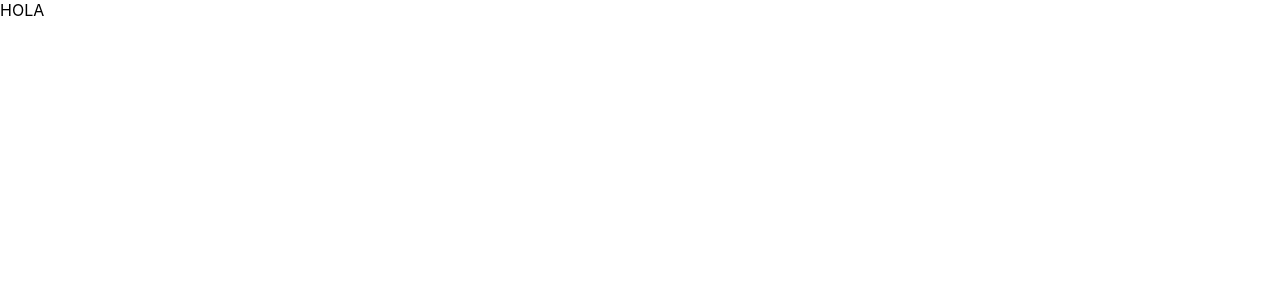
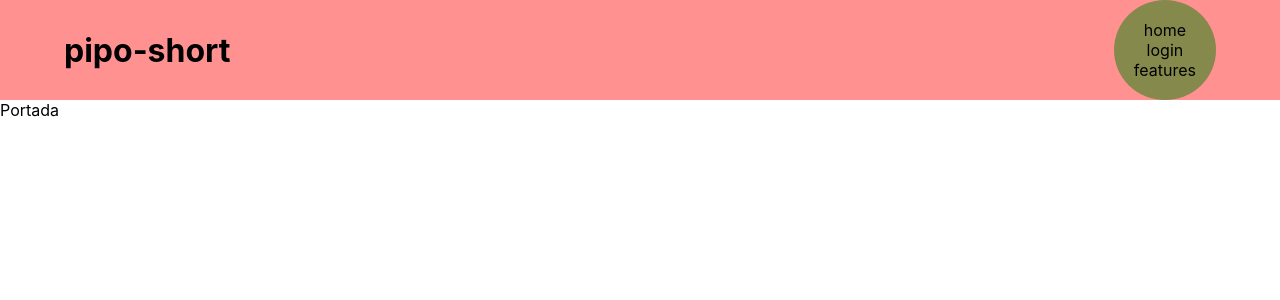
Before and after one commit to miguelCidPaz/pipo-short-front, a React (Create React App) app: page / in a window 1280 px wide. Shown: the top 300 px of the page. Built offline with nearby package versions, Linux system fonts and the light colour scheme.

Commit message:
first styles and arch

```diff
--- a/package.json
+++ b/package.json
@@ -8,6 +8,7 @@
     "@testing-library/user-event": "^13.5.0",
     "react": "^18.0.0",
     "react-dom": "^18.0.0",
+    "react-router-dom": "^6.3.0",
     "react-scripts": "5.0.0",
     "sass": "^1.49.11",
     "web-vitals": "^2.1.4"
--- a/src/App.js
+++ b/src/App.js
@@ -1,9 +1,22 @@
+import Header from "./components/Header/Header";
+import LandPage from "./views/LandPage"
+
+import { BrowserRouter, Route, Routes } from 'react-router-dom';
+import { useState } from 'react';
 
 function App() {
+  const [theme, setTheme] = useState(true);
+
+
   return (
-    <div className="App">
-      HOLA
-    </div>
+    <main className="App">
+      <Header theme={theme} setTheme={setTheme} />
+      <BrowserRouter>
+        <Routes>
+          <Route path="/" element={<LandPage theme={theme} />} />
+        </Routes>
+      </BrowserRouter>
+    </main>
   );
 }
 
--- /dev/null
+++ b/src/assets/resources.js
@@ -0,0 +1,2 @@
+export const links_nav = ["home", "login", "features"];
+export const title_app = "pipo-short";
--- a/src/assets/styles.scss
+++ b/src/assets/styles.scss
@@ -1 +1,2 @@
 @import './configStyles/globals.scss';
+@import '../components/Header/style.scss';
--- /dev/null
+++ b/src/components/Header/Header.jsx
@@ -0,0 +1,27 @@
+import { title_app, links_nav } from '../../assets/resources';
+
+const Header = () => {
+
+    return (
+        <header className="header--main">
+            <div>
+                <h1 className="header--title">{title_app}</h1>
+            </div>
+
+            <nav className="header--nav">
+                <ul>
+                    {links_nav.map(e => {
+                        return (
+                            <li className="header--nav-link">
+                                <p>{e}</p>
+                            </li>
+                        )
+                    })}
+                </ul>
+            </nav>
+
+        </header>
+    )
+}
+
+export default Header
--- /dev/null
+++ b/src/components/Header/style.scss
@@ -0,0 +1,21 @@
+.header--main {
+    display: flex;
+    width: 100%;
+    justify-content: space-between;
+    align-items: center;
+    padding: 1% 5%;
+    height: 100px;
+    background-color: rgba(255, 0, 0, 0.432);
+}
+
+.header--nav {
+    background-color: rgba(0, 128, 0, 0.478);
+    padding: 20px;
+    border-radius: 100%;
+}
+
+.header--nav-link {
+    text-decoration: none;
+    list-style: none;
+    text-align: center;
+}
```
Also changed, not shown: src/views/LandPage.jsx (renamed from src/views/landPage.jsx), src/views/UserPanel.jsx (renamed from src/views/userPanel.jsx), 1 other file (tests, documents, lock files or other folders).
